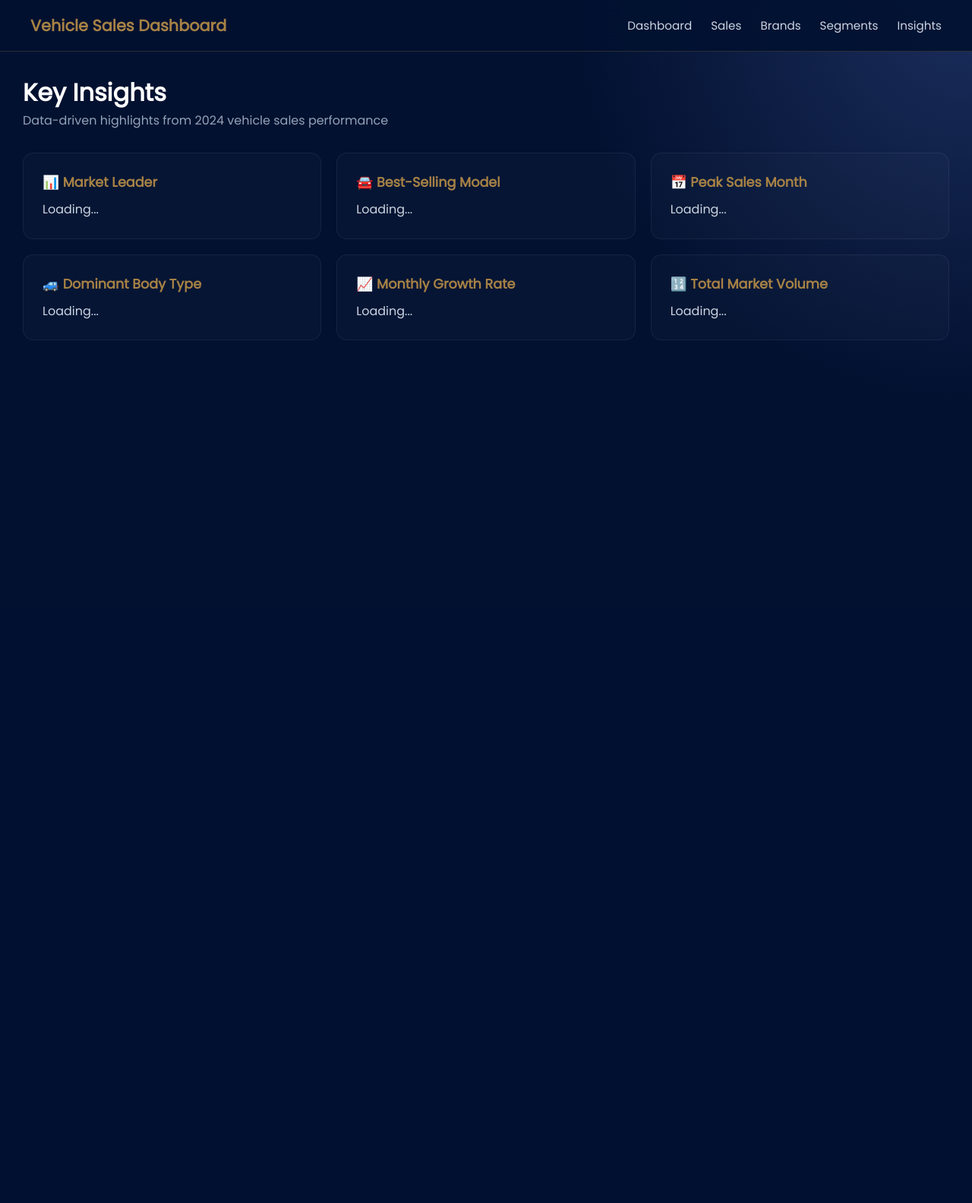
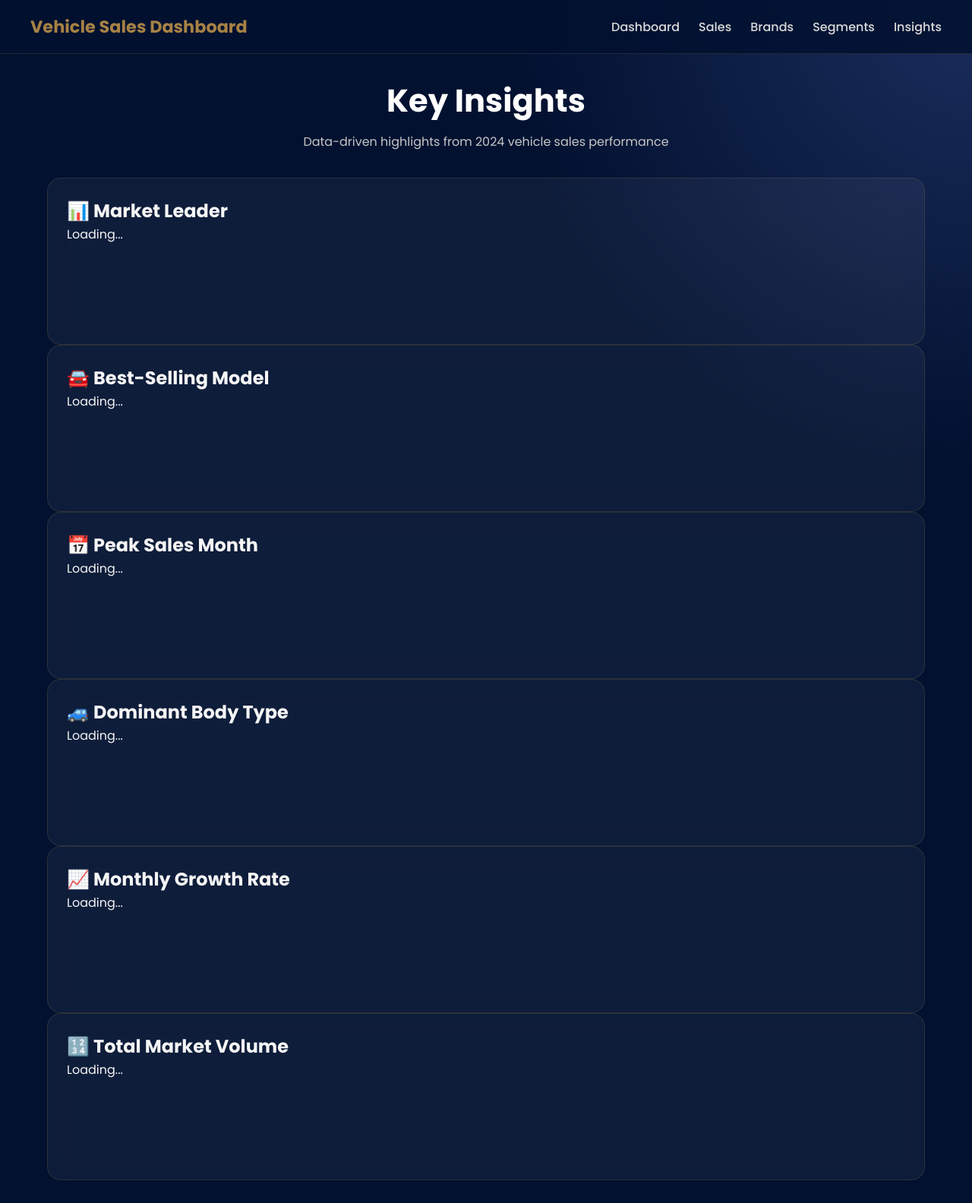
Before and after one commit to raaghav04/vehicle-sales-analytics-dashboard, a Flask app: page /insights in a window 1280 px wide. Shown: the whole page at 76% size. Before the commit the page ends 448 px from the top, so only its background shows below. Run offline with Flask 3, Linux system fonts and the light colour scheme; data that the repository does not hold is empty.

Commit message:
Update style.css

```diff
--- a/static/style.css
+++ b/static/style.css
@@ -1,4 +1,4 @@
-@import url('https://fonts.googleapis.com/css2?family=Poppins:wght=300;400;500;600;700&display=swap');
+@import url('https://fonts.googleapis.com/css2?family=Poppins:wght@300;400;500;600;700&display=swap');
 
 *{
     margin:0;
@@ -8,28 +8,36 @@
 }
 
 body{
-    background: radial-gradient(circle at top right,#1b2d5c 0%,transparent 35%), #021130;
+    background:
+    radial-gradient(circle at top right,#1b2d5c 0%,transparent 30%),
+    #021130;
+
     color:#f5f5f5;
     min-height:100vh;
-    overflow-x: hidden;
 }
 
+
 /* NAVBAR */
+
 .navbar{
     position:sticky;
     top:0;
     z-index:1000;
+
     display:flex;
     justify-content:space-between;
     align-items:center;
+
     padding:18px 40px;
-    background:rgba(2,17,48,0.9);
-    backdrop-filter:blur(15px);
-    border-bottom:1px solid rgba(167,130,69,0.25);
+
+    background:rgba(2,17,48,0.85);
+    backdrop-filter:blur(18px);
+
+    border-bottom:1px solid rgba(167,130,69,0.2);
 }
 
 .nav-logo{
-    font-size:1.3rem;
+    font-size:1.4rem;
     font-weight:700;
     color:#a78245;
 }
@@ -40,217 +48,477 @@ body{
 }
 
 .nav-links a{
-    color:#cbd5e1;
+    color:#d9d9d9;
     text-decoration:none;
     font-weight:500;
-    font-size:0.95rem;
-    transition:color 0.3s ease;
+    transition:.3s;
+    position:relative;
 }
 
 .nav-links a:hover{
     color:#a78245;
 }
 
-/* MAIN CONTAINER */
-.dashboard{
-    max-width:1500px;
-    margin:0 auto;
-    padding:30px;
-    animation: fadeInPage 0.5s ease-in-out;
+.nav-links a::after{
+    content:"";
+    position:absolute;
+    width:0%;
+    height:2px;
+    bottom:-5px;
+    left:0;
+    background:#a78245;
+    transition:.3s;
 }
 
-/* HERO ROW */
-.hero-section{
-    background:linear-gradient(135deg, rgba(27,45,92,0.5) 0%, rgba(2,17,48,0.5) 100%);
-    border:1px solid rgba(167,130,69,0.2);
-    border-radius:16px;
-    padding:35px;
-    margin-bottom:30px;
+.nav-links a:hover::after{
+    width:100%;
 }
 
-.hero-content h1{
-    font-size:2.2rem;
-    color:#ffffff;
-    margin-bottom:8px;
+
+/* MAIN */
+
+.dashboard{
+    width:95%;
+    max-width:1500px;
+    margin:auto;
+    padding:30px;
 }
 
-.hero-content p{
-    color:#94a3b8;
-    font-size:1rem;
-}
 
-/* STRUCTURAL PAGE HEADERS */
+/* HEADER */
+
 .header{
-    margin-bottom:30px;
+    text-align:center;
+    margin-bottom:35px;
 }
 
 .header h1{
-    font-size:2rem;
+    font-size:2.6rem;
+    margin-bottom:10px;
     color:#ffffff;
 }
 
 .header p{
-    color:#94a3b8;
+    color:#c7c7c7;
+    font-size:1rem;
 }
 
-/* HORIZONTAL KPI ROW (STABLE & FLUID) */
-.kpis-grid{
+
+/* KPI SECTION */
+
+.kpi-section{
     display:grid;
-    grid-template-columns:repeat(auto-fit, minmax(240px, 1fr));
-    gap:20px;
+    grid-template-columns:repeat(auto-fit,minmax(250px,1fr));
+    gap:25px;
     margin-bottom:35px;
 }
 
 .kpi-card{
-    background:rgba(255,255,255,0.03);
-    border:1px solid rgba(255,255,255,0.07);
-    border-radius:14px;
-    padding:22px;
-    transition: transform 0.3s ease, border-color 0.3s ease;
+    background:rgba(255,255,255,0.05);
+    backdrop-filter:blur(15px);
+
+    border:1px solid rgba(167,130,69,0.2);
+
+    border-radius:18px;
+
+    padding:25px;
+
+    transition:.3s ease;
 }
 
 .kpi-card:hover{
-    transform:translateY(-4px);
-    border-color:rgba(167,130,69,0.4);
+    transform:translateY(-6px);
+
+    box-shadow:
+    0 0 25px rgba(167,130,69,0.25);
 }
 
 .kpi-card h3{
-    font-size:0.85rem;
-    text-transform:uppercase;
-    letter-spacing:1px;
     color:#a78245;
-    margin-bottom:8px;
+    margin-bottom:12px;
+    font-size:1rem;
 }
 
 .kpi-card p{
-    font-size:1.8rem;
+    font-size:2rem;
     font-weight:700;
-    color:#ffffff;
+    color:white;
 }
 
-/* MAIN VISUAL CHARTS PLATFORM */
+
+/* CHARTS */
+
 .charts-grid{
     display:grid;
-    grid-template-columns:repeat(auto-fit, minmax(480px, 1fr));
-    gap:25px;
-    margin-bottom:30px;
-}
-
-.single-page-grid{
-    grid-template-columns: 2fr 1fr;
+    grid-template-columns:repeat(auto-fit,minmax(500px,1fr));
+    gap:30px;
 }
 
 .chart-card{
-    background:rgba(255,255,255,0.02);
-    border:1px solid rgba(255,255,255,0.06);
-    border-radius:16px;
+    background:rgba(255,255,255,0.05);
+
+    backdrop-filter:blur(15px);
+
+    border:1px solid rgba(167,130,69,0.2);
+
+    border-radius:20px;
+
     padding:25px;
-    height:450px;
-    display:flex;
-    flex-direction:column;
-    position:relative;
-    opacity:0;
-    animation: displayReveal 0.6s ease-out forwards;
+
+    transition:.3s ease;
+}
+
+.chart-card:hover{
+    transform:translateY(-4px);
+
+    box-shadow:
+    0 0 25px rgba(167,130,69,0.2);
 }
 
 .chart-card h2{
-    font-size:1.1rem;
-    font-weight:600;
     margin-bottom:20px;
     color:#ffffff;
+    font-size:1.15rem;
+    text-align:center;
 }
 
-/* CRITICAL CANVAS POINTER INTERACTION CONFIGURATION */
-.chart-card canvas {
-    position: relative;
-    width: 100% !important;
-    height: 100% !important;
-    pointer-events: auto !important;
-    z-index: 10;
+
+/* CHART QUALITY */
+
+.chart-card canvas{
+    width:100% !important;
+    height:420px !important;
 }
 
-.wide-card{
-    grid-column: span 1;
-}
 
-/* SYSTEM INSIGHTS CONTAINER */
-.insights-section{
+/* INSIGHTS */
+
+.insight-grid{
     display:grid;
-    grid-template-columns:repeat(auto-fit, minmax(320px, 1fr));
-    gap:20px;
+    grid-template-columns:repeat(auto-fit,minmax(300px,1fr));
+    gap:25px;
 }
 
 .insight-card{
-    background:rgba(255,255,255,0.02);
-    border:1px solid rgba(255,255,255,0.06);
-    border-radius:14px;
+    background:rgba(255,255,255,0.05);
+
+    backdrop-filter:blur(15px);
+
+    border:1px solid rgba(167,130,69,0.2);
+
+    border-radius:18px;
+
     padding:25px;
-    transition:border-color 0.3s ease;
+
+    transition:.3s;
 }
 
 .insight-card:hover{
-    border-color:rgba(167,130,69,0.4);
+    transform:translateY(-5px);
 }
 
-.insight-card h2{
-    font-size:1.1rem;
+.insight-card h3{
     color:#a78245;
     margin-bottom:10px;
 }
 
 .insight-card p{
-    color:#cbd5e1;
+    color:#f5f5f5;
     line-height:1.6;
 }
+
+
+/* SCROLLBAR */
+
+::-webkit-scrollbar{
+    width:10px;
+}
+
+::-webkit-scrollbar-track{
+    background:#021130;
+}
+
+::-webkit-scrollbar-thumb{
+    background:#a78245;
+    border-radius:20px;
+}
+
+
+/* RESPONSIVE */
+
+@media(max-width:900px){
+
+    .navbar{
+        flex-direction:column;
+        gap:15px;
+    }
+
+    .charts-grid{
+        grid-template-columns:1fr;
+    }
+
+    .chart-card canvas{
+        height:350px !important;
+    }
+
+    .header h1{
+        font-size:2rem;
+    }
+}
+
+
+/* HERO */
+
+.hero-section{
+    background:
+    linear-gradient(
+    135deg,
+    rgba(2,17,48,0.9),
+    rgba(167,130,69,0.15)
+    );
+
+    border:1px solid rgba(167,130,69,0.2);
+
+    border-radius:25px;
+
+    padding:50px;
+
+    margin-bottom:35px;
+
+    backdrop-filter:blur(15px);
+}
+
+.hero-content h1{
+    font-size:3rem;
+    margin-bottom:15px;
+}
+
+.hero-content p{
+    color:#d4d4d4;
+    max-width:850px;
+    line-height:1.8;
+    font-size:1.05rem;
+}
+
+.hero-badges{
+    margin-top:25px;
+    display:flex;
+    flex-wrap:wrap;
+    gap:15px;
+}
+
+.hero-badges span{
+    background:rgba(167,130,69,0.15);
+
+    border:1px solid rgba(167,130,69,0.25);
+
+    padding:10px 18px;
+
+    border-radius:30px;
+
+    color:#a78245;
+
+    font-weight:600;
+}
+
+
+/* PROJECT OVERVIEW */
 
 .project-overview{
     margin-top:30px;
 }
 
 .overview-card{
-    background:rgba(255,255,255,0.02);
-    border:1px solid rgba(255,255,255,0.06);
-    border-radius:16px;
-    padding:25px;
+    background:rgba(255,255,255,0.05);
+
+    border:1px solid rgba(167,130,69,0.2);
+
+    border-radius:20px;
+
+    padding:30px;
+
+    backdrop-filter:blur(15px);
 }
 
 .overview-card h2{
-    font-size:1.2rem;
-    margin-bottom:10px;
-    color:#ffffff;
+    color:#a78245;
+    margin-bottom:15px;
 }
 
 .overview-card p{
-    color:#94a3b8;
-    line-height:1.7;
+    line-height:1.8;
+    color:#f0f0f0;
 }
 
-/* CASCADE STYLING TRANSITIONS */
-.chart-card:nth-child(1) { animation-delay: 0.1s; }
-.chart-card:nth-child(2) { animation-delay: 0.2s; }
 
-@keyframes fadeInPage {
-    from { opacity: 0; }
-    to { opacity: 1; }
+/* SINGLE PAGE GRID */
+
+.single-page-grid{
+    grid-template-columns: 2fr 1fr;
 }
 
-@keyframes displayReveal {
-    from { opacity: 0; }
-    to { opacity: 1; }
+.wide-card{
+    min-height:600px;
 }
 
-/* RESPONSIVE LAYOUT CONFIGURATIONS */
-@media(max-width:992px){
-    .charts-grid, .single-page-grid{
+.wide-card canvas{
+    height:500px !important;
+}
+
+@media(max-width:1100px){
+
+    .single-page-grid{
         grid-template-columns:1fr;
     }
-    .chart-card{
-        height:380px;
-    }
-    .navbar{
-        padding:15px 20px;
-    }
-    .dashboard{
-        padding:15px;
+
+    .wide-card{
+        min-height:auto;
     }
 }
+
+
+/* INSIGHT CARD UPDATE */
+
+.insight-card{
+    min-height:220px;
+    display:flex;
+    flex-direction:column;
+    justify-content:flex-start;
+}
+
+.insight-card h3{
+    font-size:1.1rem;
+    margin-bottom:15px;
+}
+
+.insight-card p{
+    line-height:1.8;
+    color:#f5f5f5;
+}
+
+.insight-card:hover{
+    transform:translateY(-8px);
+    box-shadow:0 0 25px rgba(167,130,69,0.25);
+}
+
+
+/* ICON COLORS */
+
+.nav-logo i,
+.chart-card i,
+.hero-content i,
+.overview-card i{
+    color:#a78245;
+}
+
+
+/* PAGE FADE */
+
+.dashboard{
+    animation: pageFade 0.8s ease;
+}
+
+@keyframes pageFade{
+    from{
+        opacity:0;
+        transform:translateY(20px);
+    }
+
+    to{
+        opacity:1;
+        transform:translateY(0);
+    }
+}
+
+
+/* =========================
+   PAGE ENTRY ANIMATIONS
+========================= */
+
+.chart-card{
+    opacity:0;
+    transform:translateY(40px);
+    animation:cardReveal 0.9s ease forwards;
+}
+
+.chart-card:nth-child(1){
+    animation-delay:0.2s;
+}
+
+.chart-card:nth-child(2){
+    animation-delay:0.5s;
+}
+
+.chart-card:nth-child(3){
+    animation-delay:0.8s;
+}
+
+.chart-card:nth-child(4){
+    animation-delay:1.1s;
+}
+
+@keyframes cardReveal{
+    from{
+        opacity:0;
+        transform:translateY(40px);
+    }
+
+    to{
+        opacity:1;
+        transform:translateY(0);
+    }
+}
+
+
+/* KPI Cards */
+
+.kpi-card{
+    opacity:0;
+    transform:translateY(25px);
+    animation:kpiReveal 0.8s ease forwards;
+}
+
+.kpi-card:nth-child(1){animation-delay:.1s;}
+.kpi-card:nth-child(2){animation-delay:.2s;}
+.kpi-card:nth-child(3){animation-delay:.3s;}
+.kpi-card:nth-child(4){animation-delay:.4s;}
+
+@keyframes kpiReveal{
+    from{
+        opacity:0;
+        transform:translateY(25px);
+    }
+
+    to{
+        opacity:1;
+        transform:translateY(0);
+    }
+}
+
+
+/* Insight Cards */
+
+.insight-card{
+    opacity:0;
+    transform:scale(.95);
+    animation:insightReveal .8s ease forwards;
+}
+
+.insight-card:nth-child(1){animation-delay:.1s;}
+.insight-card:nth-child(2){animation-delay:.2s;}
+.insight-card:nth-child(3){animation-delay:.3s;}
+.insight-card:nth-child(4){animation-delay:.4s;}
+.insight-card:nth-child(5){animation-delay:.5s;}
+.insight-card:nth-child(6){animation-delay:.6s;}
+
+@keyframes insightReveal{
+    from{
+        opacity:0;
+        transform:scale(.95);
+    }
+
+    to{
+        opacity:1;
+        transform:scale(1);
+    }
+}
```
